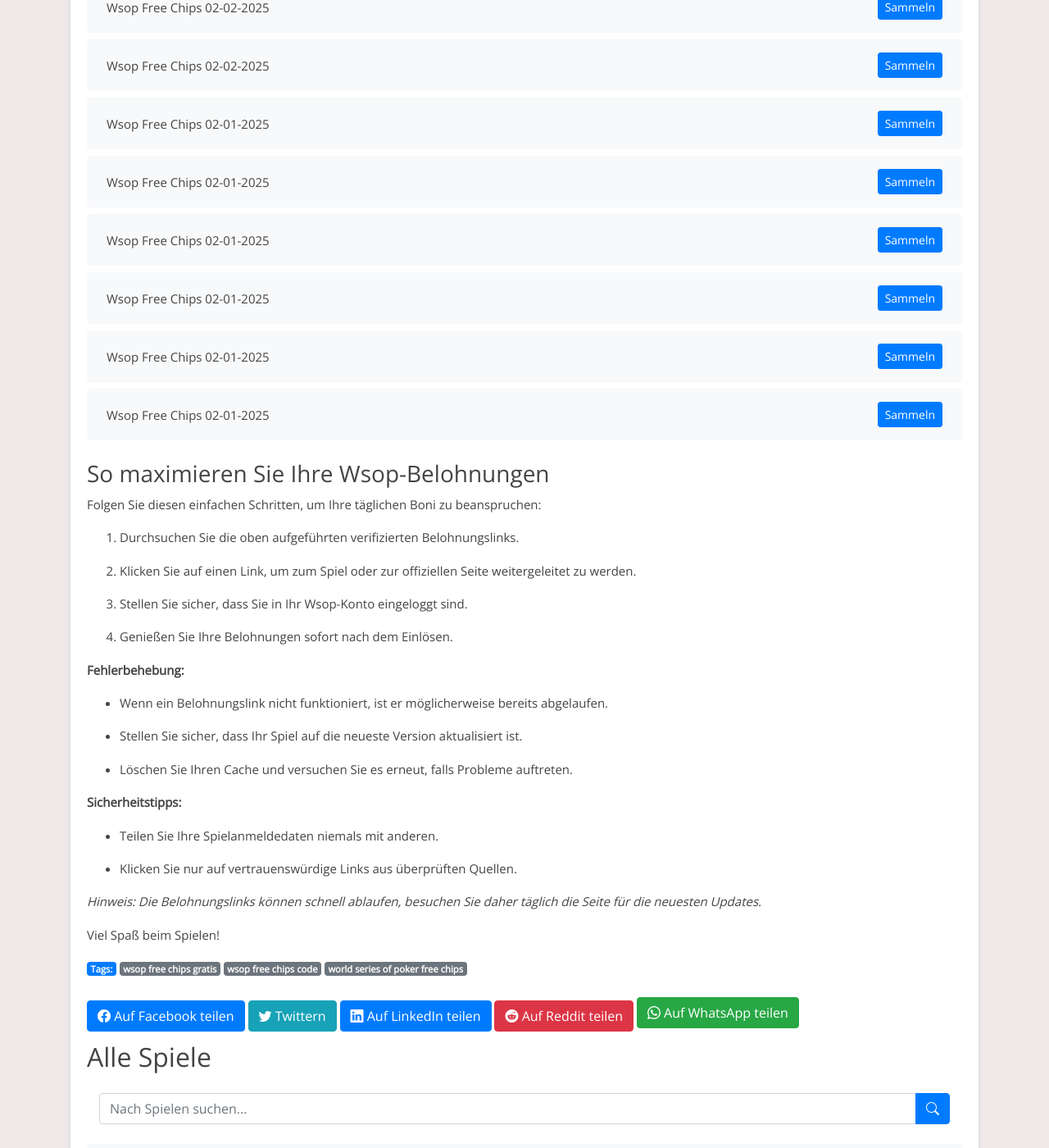
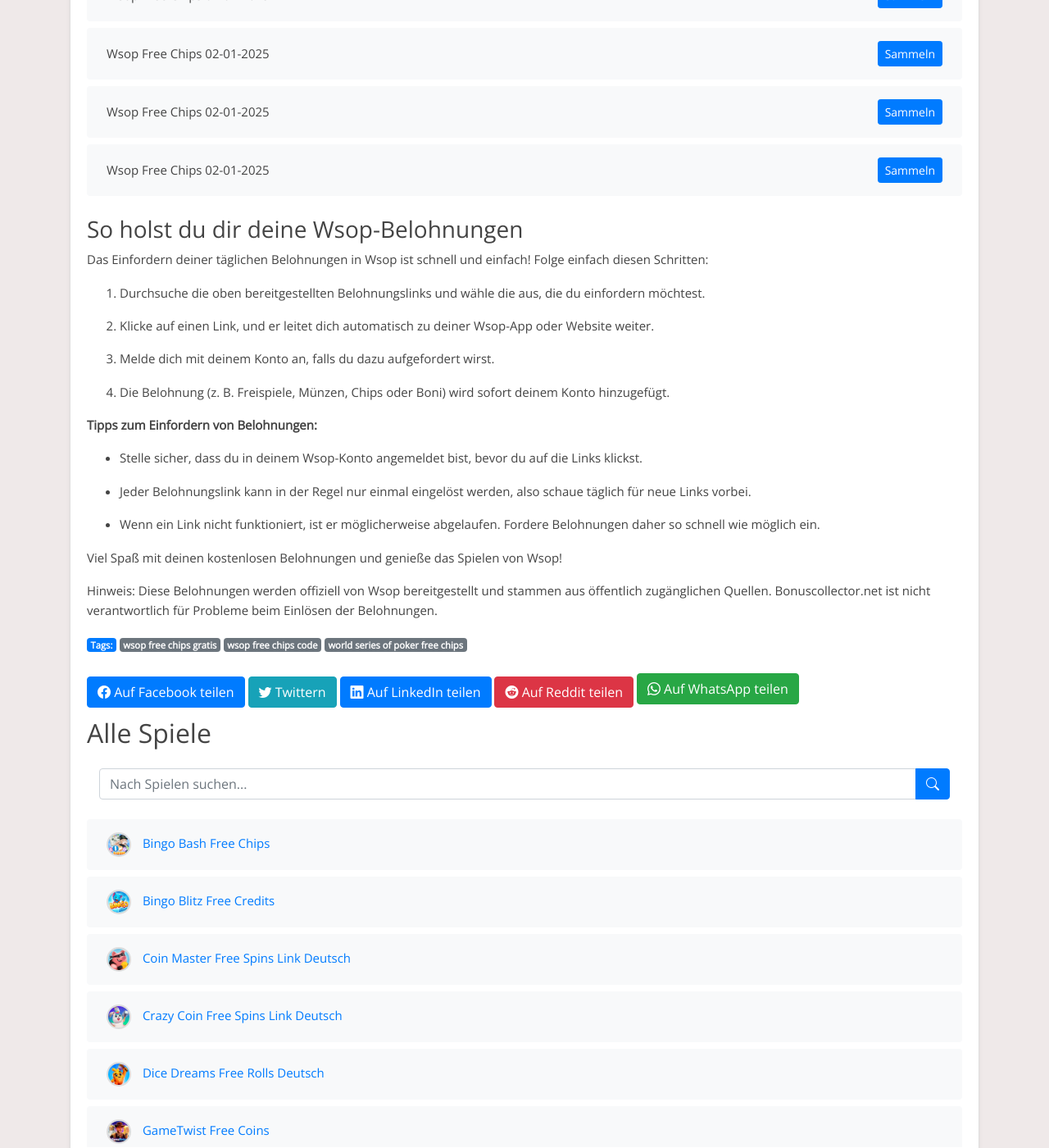
Before and after one commit to Prollad99/bs-de, a Jekyll site: the page built from _posts/2025-01-20-wsop.md, in a window 1280 px wide and 1400 px high, scrolled down 7477 px. Shown: the whole window at 82% size. Built offline with Jekyll 4.4.1, drawn with Linux system fonts in a browser that asks for light colours; some of the changed text lies outside the part shown.

Commit message:
Aktualisiere wsop-Belohnungslinks, Inhalte und Änderungsdatum

```diff
--- a/_includes/wsop_footer.html
+++ b/_includes/wsop_footer.html
@@ -1,33 +1,27 @@
-### So maximieren Sie Ihre Wsop-Belohnungen
+### So holst du dir deine Wsop-Belohnungen
 
 
-Folgen Sie diesen einfachen Schritten, um Ihre täglichen Boni zu beanspruchen:
+Das Einfordern deiner täglichen Belohnungen in Wsop ist schnell und einfach! Folge einfach diesen Schritten:
 
-1. Durchsuchen Sie die oben aufgeführten verifizierten Belohnungslinks.
+1. Durchsuche die oben bereitgestellten Belohnungslinks und wähle die aus, die du einfordern möchtest.
 
-2. Klicken Sie auf einen Link, um zum Spiel oder zur offiziellen Seite weitergeleitet zu werden.
+2. Klicke auf einen Link, und er leitet dich automatisch zu deiner Wsop-App oder Website weiter.
 
-3. Stellen Sie sicher, dass Sie in Ihr Wsop-Konto eingeloggt sind.
+3. Melde dich mit deinem Konto an, falls du dazu aufgefordert wirst.
 
-4. Genießen Sie Ihre Belohnungen sofort nach dem Einlösen.
+4. Die Belohnung (z. B. Freispiele, Münzen, Chips oder Boni) wird sofort deinem Konto hinzugefügt.
 
 
-**Fehlerbehebung:**
+**Tipps zum Einfordern von Belohnungen:**
 
-- Wenn ein Belohnungslink nicht funktioniert, ist er möglicherweise bereits abgelaufen.
+- Stelle sicher, dass du in deinem Wsop-Konto angemeldet bist, bevor du auf die Links klickst.
 
-- Stellen Sie sicher, dass Ihr Spiel auf die neueste Version aktualisiert ist.
+- Jeder Belohnungslink kann in der Regel nur einmal eingelöst werden, also schaue täglich für neue Links vorbei.
 
-- Löschen Sie Ihren Cache und versuchen Sie es erneut, falls Probleme auftreten.
+- Wenn ein Link nicht funktioniert, ist er möglicherweise abgelaufen. Fordere Belohnungen daher so schnell wie möglich ein.
 
 
-**Sicherheitstipps:**
-
-- Teilen Sie Ihre Spielanmeldedaten niemals mit anderen.
-
-- Klicken Sie nur auf vertrauenswürdige Links aus überprüften Quellen.
+Viel Spaß mit deinen kostenlosen Belohnungen und genieße das Spielen von Wsop!
 
 
-*Hinweis: Die Belohnungslinks können schnell ablaufen, besuchen Sie daher täglich die Seite für die neuesten Updates.*
-
-Viel Spaß beim Spielen!
+Hinweis: Diese Belohnungen werden offiziell von Wsop bereitgestellt und stammen aus öffentlich zugänglichen Quellen. Bonuscollector.net ist nicht verantwortlich für Probleme beim Einlösen der Belohnungen.
--- a/_includes/wsop_post.html
+++ b/_includes/wsop_post.html
@@ -1,30 +1,13 @@
-Willkommen auf der täglichen Wsop-Belohnungsseite!
+Entdecke tägliche Wsop-Belohnungen!
 
 
-Wenn Sie ein engagierter Fan von Wsop sind, haben wir etwas Besonderes für Sie! Hier finden Sie aktualisierte Links zu kostenlosen Drehungen, Münzen, Chips und anderen Boni, die Ihr Spielerlebnis verbessern.
+Bist du ein Fan von Wsop und möchtest dein Spielerlebnis verbessern? Du bist hier genau richtig! Diese Seite ist allen Wsop-Enthusiasten gewidmet, die täglich kostenlose Belohnungen einfordern möchten. Hier findest du die neuesten Links, um Freispiele, Münzen, Chips und andere spannende Boni zu sammeln, damit du das Spiel noch mehr genießen kannst.
 
 
-**Was macht Wsop so besonders?**
-
-Wsop hat die Herzen von Millionen Spielern auf der ganzen Welt erobert. Mit seinem fesselnden Gameplay, herausfordernden Wettbewerben und spannenden Events ist es ein Muss für alle, die Spaß, Strategie und Belohnungen lieben.
+Wsop ist ein unterhaltsames Spiel, das von Millionen geliebt wird. Ob du höhere Level erreichen oder einfach nur den Nervenkitzel genießen möchtest – unsere täglichen Belohnungslinks halten dich im Spiel.
 
 
-**Tägliche Belohnungen:**
-
-- Frische Belohnungslinks, die regelmäßig aktualisiert werden.
-
-- Verpassen Sie keinen Bonus – setzen Sie ein Lesezeichen für diese Seite und schauen Sie täglich vorbei.
-
-- Sichern Sie sich Drehungen, Münzen und exklusive Boni, bevor sie ablaufen!
+Hinweis: Wsop ist eine kostenlose App, die ausschließlich zu Unterhaltungszwecken entwickelt wurde. Bonuscollector.net ist eine unabhängige Plattform und steht in keiner Verbindung zu den Entwicklern oder Eigentümern von Wsop.
 
 
-**Warum unsere Plattform nutzen?**
-
-- Einfaches, benutzerfreundliches Erlebnis.
-
-- Überprüfte und aktive Belohnungslinks.
-
-- Schneller Zugriff ohne komplizierte Schritte.
-
-
-*Hinweis: Wsop ist eine kostenlose App, die zu Unterhaltungszwecken entwickelt wurde. Wir stehen in keiner Verbindung zu den Entwicklern oder Eigentümern des Spiels.*
+Schau täglich vorbei, um sicherzustellen, dass du keine Belohnung verpasst!
```
